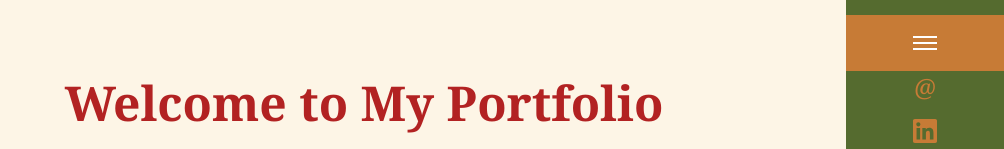
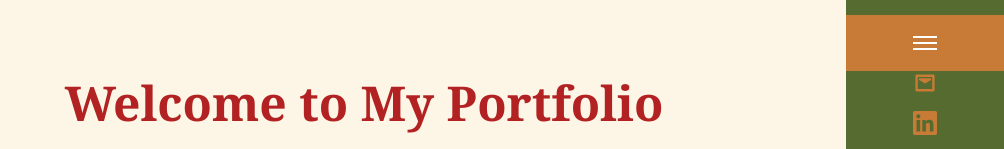
Before and after one commit to survivzhang/my-portfolio, a Next.js app in the folder client/: page / in a window 1280 px wide. Shown: the part 237-386 px from the top of the page, without its empty margins (276-1280 px from the left). Built offline with nearby package versions, Linux system fonts and the light colour scheme.

Commit message:
icon all deployment

```diff
--- a/client/components/CollapsibleSidebar.tsx
+++ b/client/components/CollapsibleSidebar.tsx
@@ -74,34 +74,44 @@ export default function CollapsibleSidebar() {
 
         {/* Social icons at bottom */}
         <div className="mb-4 flex flex-col items-center space-y-4 text-sec_background">
-          <a href="#" className="hover:text-white transition-colors">
-            <span className="text-2xl">@</span>
+          <a href="#" className="transition-colors">
+            <Image
+              src="/mail.svg"
+              alt="mail"
+              width={24}
+              height={24}
+              layout="fixed"
+              className="hover:filter hover:brightness-125"
+            />
           </a>
-          <a href="#" className="hover:text-white transition-colors">
+          <a href="#" className="transition-colors">
             <Image
               src="/Linkedln.svg"
               alt="LinkedIn"
               width={24}
               height={24}
               layout="fixed"
+              className="hover:filter hover:brightness-125"
             />
           </a>
-          <a href="#" className="hover:text-white transition-colors">
+          <a href="#" className="transition-colors">
             <Image
               src="/github.svg"
               alt="GitHub"
               width={24}
               height={24}
               layout="fixed"
+              className="hover:filter hover:brightness-125"
             />
           </a>
-          <a href="#" className="hover:text-white transition-colors">
+          <a href="#" className="transition-colors">
             <Image
               src="/ins.svg"
               alt="Instagram"
               width={28}
               height={28}
               layout="fixed"
+              className="hover:filter hover:brightness-125"
             />
           </a>
         </div>
```
Also changed, not shown: client/public/mail.svg (added).
